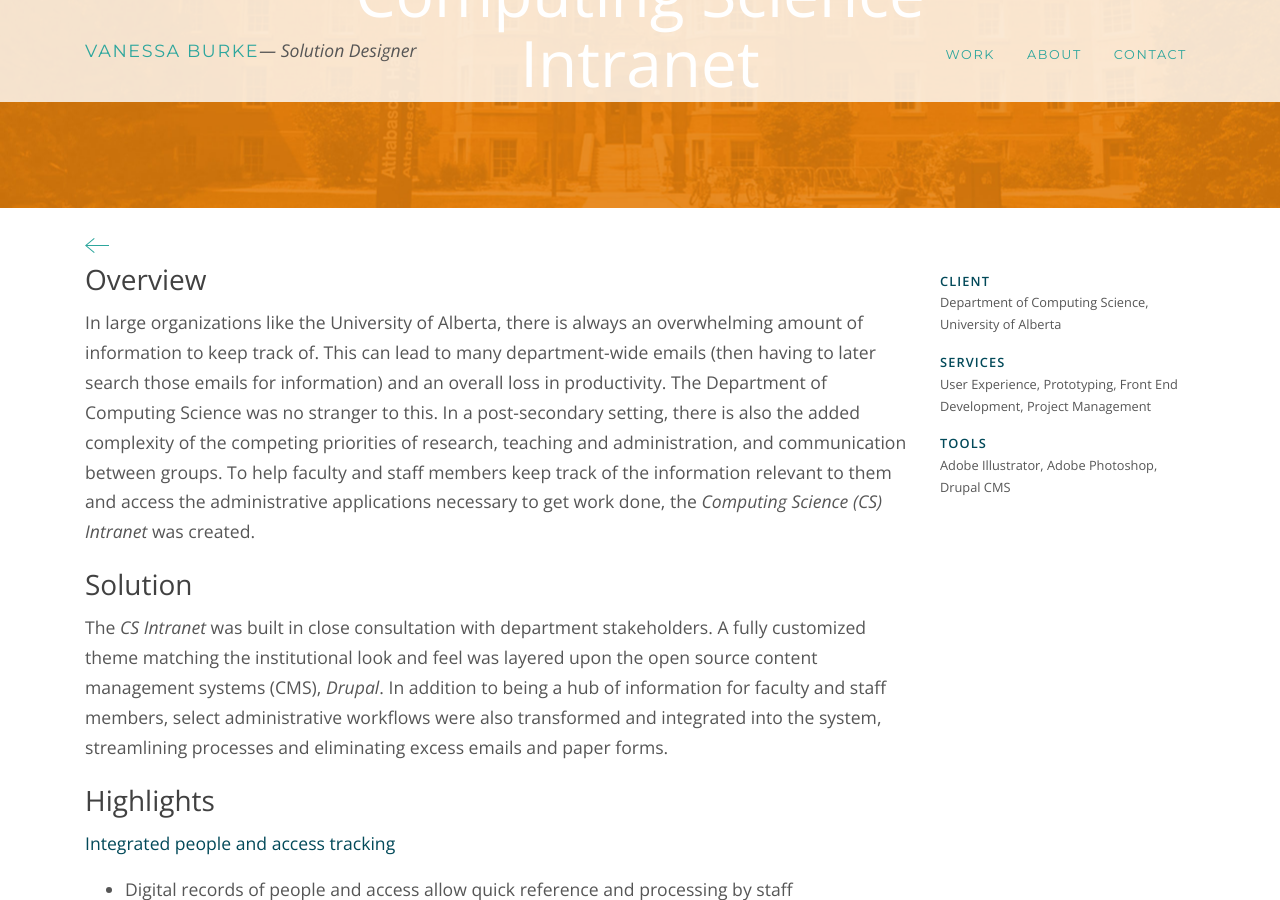
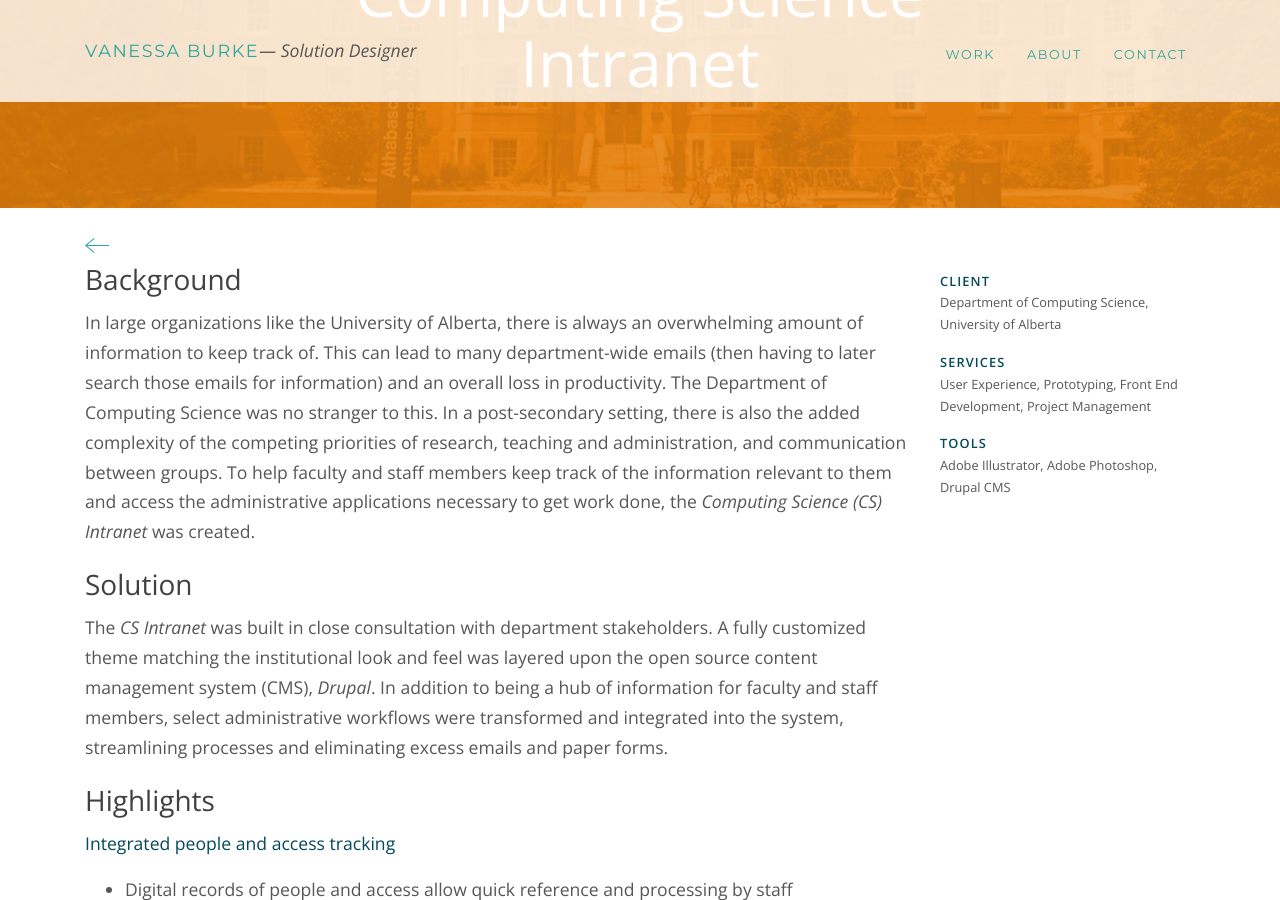
Before and after one commit to vnburke/vnburke.github.io, a Jekyll site: the page built from _projects/cs-intranet.md, in a window 1280 px wide and 900 px high, scrolled down 254 px. Built offline with Jekyll 4.4.1, drawn with Linux system fonts in a browser that asks for light colours.

Commit message:
Changed Overview to Background

```diff
--- a/_projects/cs-intranet.md
+++ b/_projects/cs-intranet.md
@@ -13,10 +13,10 @@ team:
   <div class="row">
     {% include proj-details.html %}
     <div class="col-sm">
-      <h2>Overview</h2>
+      <h2>Background</h2>
       <p>In large organizations like the University of Alberta, there is always an overwhelming amount of information to keep track of. This can lead to many department-wide emails (then having to later search those emails for information) and an overall loss in productivity. The Department of Computing Science was no stranger to this. In a post-secondary setting, there is also the added complexity of the competing priorities of research, teaching and administration, and communication between groups. To help faculty and staff members keep track of the information relevant to them and access the administrative applications necessary to get work done, the <em>Computing Science (CS) Intranet</em> was created.</p>
       <h2>Solution</h2>
-      <p>The <em>CS Intranet</em> was built in close consultation with department stakeholders. A fully customized theme matching the institutional look and feel was layered upon the open source content management systems (CMS), <em>Drupal</em>. In addition to being a hub of information for faculty and staff members, select administrative workflows were also transformed and integrated into the system, streamlining processes and eliminating excess emails and paper forms.</p>
+      <p>The <em>CS Intranet</em> was built in close consultation with department stakeholders. A fully customized theme matching the institutional look and feel was layered upon the open source content management system (CMS), <em>Drupal</em>. In addition to being a hub of information for faculty and staff members, select administrative workflows were transformed and integrated into the system, streamlining processes and eliminating excess emails and paper forms.</p>
       <h2>Highlights</h2>
       <p><strong>Integrated people and access tracking</strong></p>
       <ul>
```
Also changed, not shown: _projects/cs-campaign.md (+1 -1 lines), _projects/eclass.md (+1 -1 lines), _projects/physics-shops.md (+1 -1 lines), _projects/revex.md (+1 -1 lines), _projects/sci-intranet.md (+1 -1 lines).
